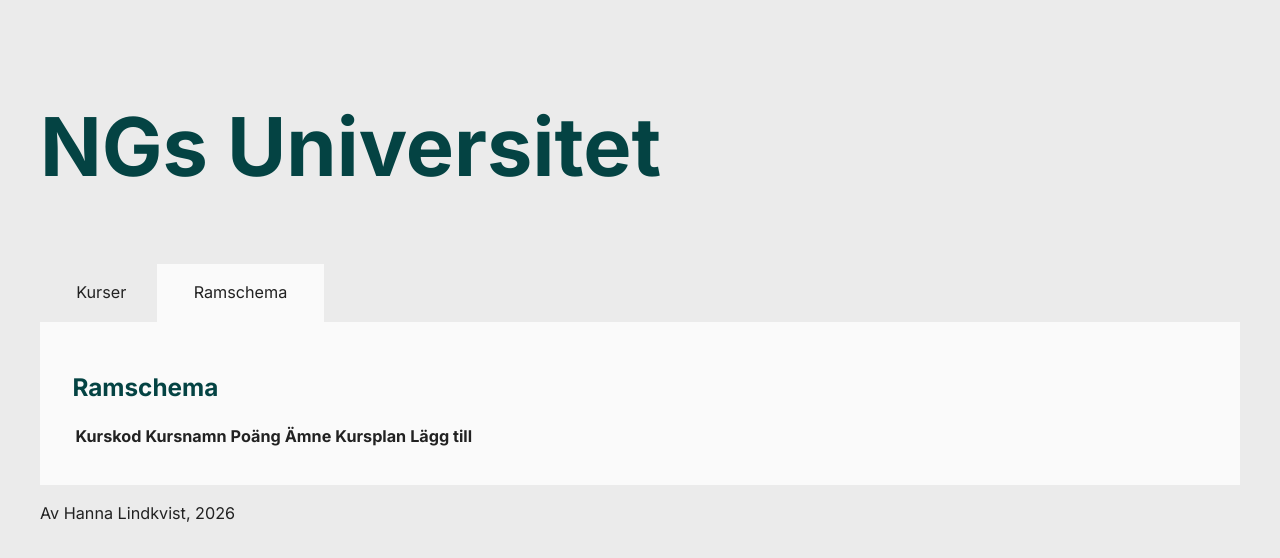
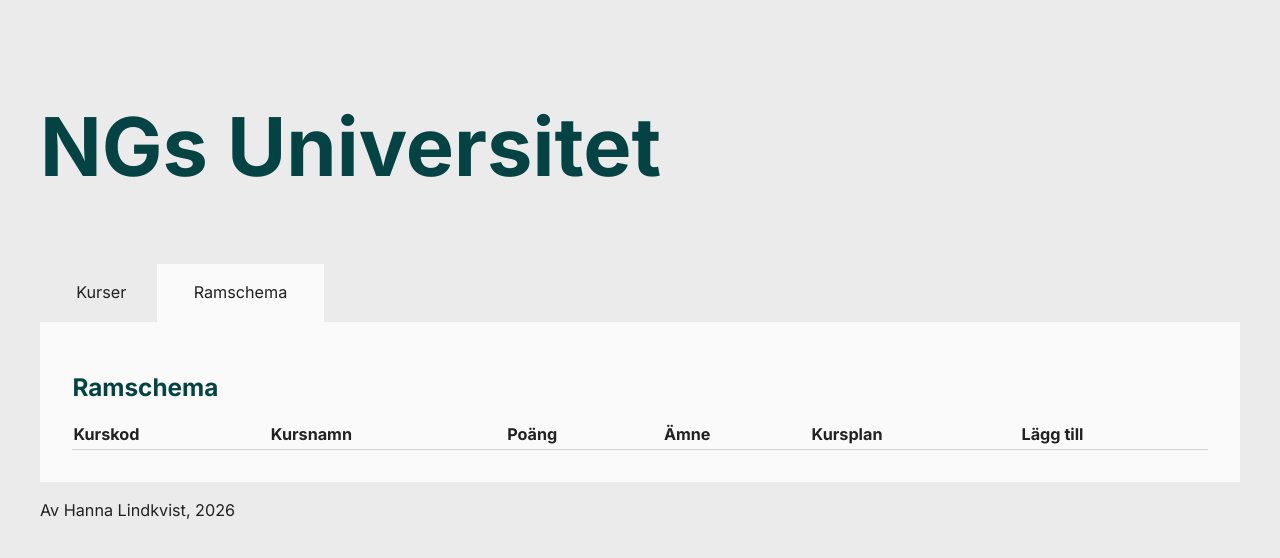
Before and after one commit to Safe-Pizza/DT208G_Projekt, an Angular app: page /courseschema in a window 1280 px wide. Shown: the top 558 px of the page. Built offline with nearby package versions, Linux system fonts and the light colour scheme; a web font is replaced by a local one.

Commit message:
styling för courseschema

```diff
--- a/src/app/pages/courseschema/courseschema.scss
+++ b/src/app/pages/courseschema/courseschema.scss
@@ -0,0 +1,38 @@
+@use '../../../CSS/variables';
+
+mat-icon {
+    color: variables.$accent-color;
+}
+
+table {
+    border-collapse: collapse;
+    width: 100%;
+}
+
+table {
+    thead {
+        text-align: left;
+        border-bottom: 1px solid lightgray;
+    }
+
+    th {
+        padding-right: 10px;
+    }
+
+    tbody tr:hover {
+        background-color: lavenderblush;
+    }
+
+    td {
+        padding: 10px;
+        border-bottom: 1px solid lightgray;
+    }
+}
+
+.nobr {
+    white-space: nowrap;
+}
+
+button {
+    @include variables.button;
+}
```
